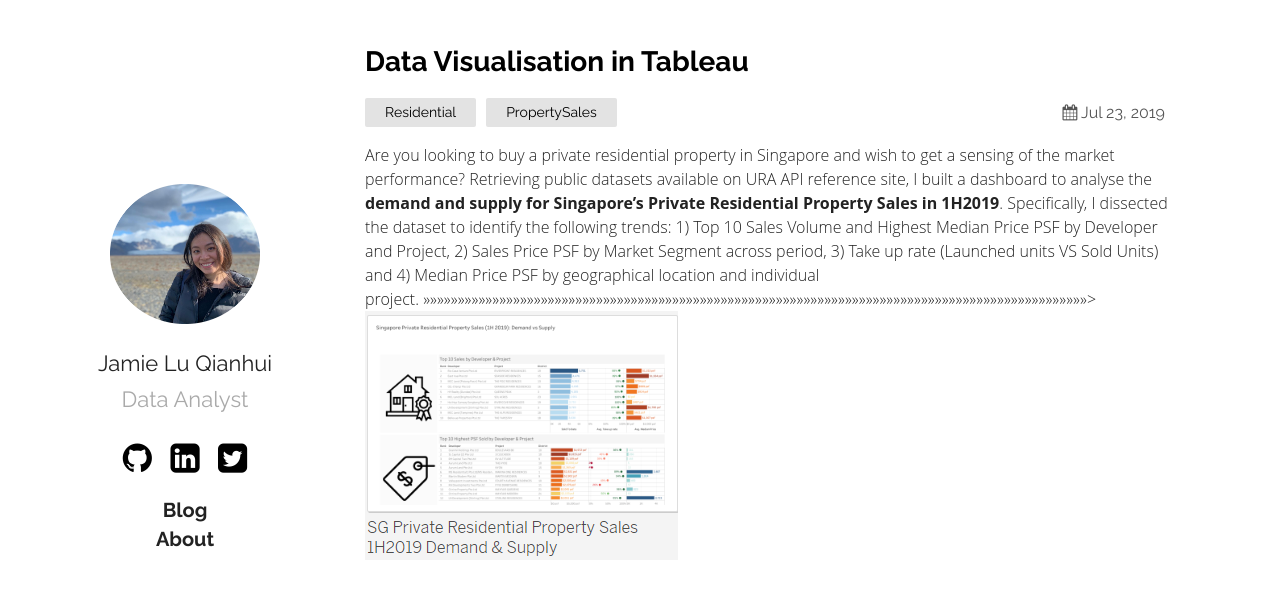
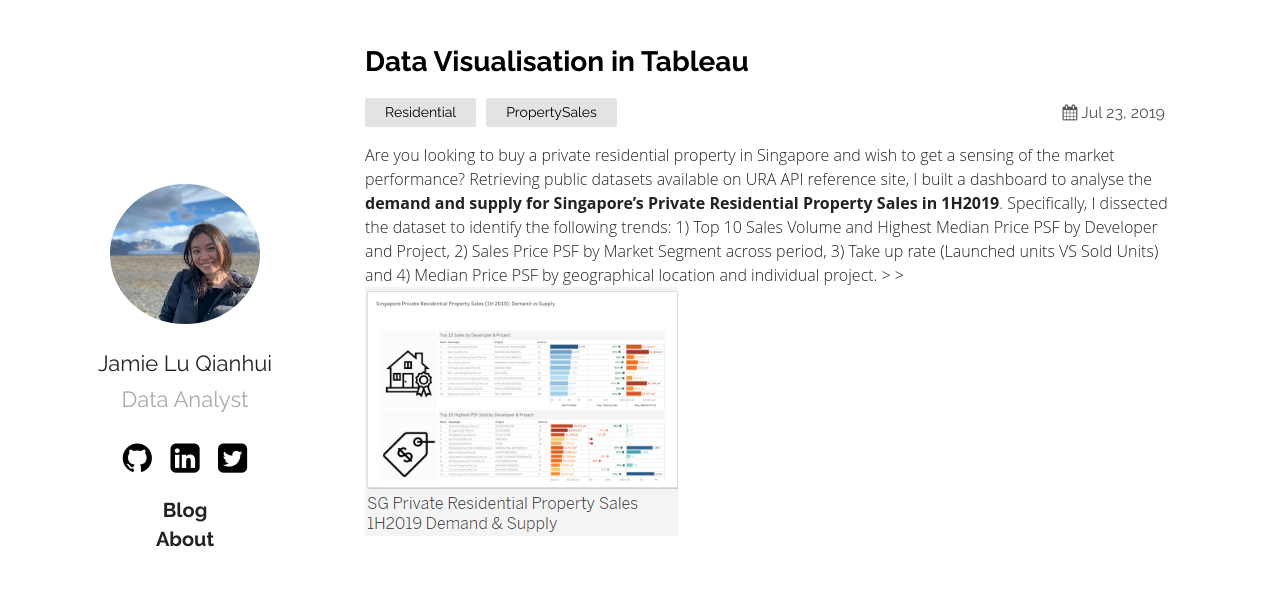
Before and after one commit to jamieqianhui/jamieqianhui.github.io, a Jekyll site: the page built from _posts/2019-07-23-Data-Visualisation-Resi-Property-Sales.markdown, in a window 1280 px wide and 900 px high, cut to the strip 0-594 px from the top of the window. Built offline with Jekyll 4.4.1, drawn with Linux system fonts in a browser that asks for light colours.

Commit message:
updated post

```diff
--- a/_posts/2019-07-23-Data-Visualisation-Resi-Property-Sales.markdown
+++ b/_posts/2019-07-23-Data-Visualisation-Resi-Property-Sales.markdown
@@ -4,7 +4,7 @@
 date:   2019-07-23 09:47:36 +0800
 categories: Residential PropertySales
 ---
-Are you looking to buy a private residential property in Singapore and wish to get a sensing of the market performance? Retrieving public datasets available on URA API reference site, I built a dashboard to analyse the **demand and supply for Singapore's Private Residential Property Sales in 1H2019**. Specifically, I dissected the dataset to identify the following trends: 1) Top 10 Sales Volume and Highest Median Price PSF by Developer and Project, 2) Sales Price PSF by Market Segment across period, 3) Take up rate (Launched units VS Sold Units) and 4) Median Price PSF by geographical location and individual project. >>>>>>>>>>>>>>>>>>>>>>>>>>>>>>>>>>>>>>>>>>>>>>>>>>>>>>>>>>>>>>>>>>>>>>>>>>>>>>>>>>>>>>>>>>>>>>>>>>>>>>>>>>>>>>>>>>>>>>>>>>>>>>>>>>>>>>>>>>>>>>>>>>>>>>>>>>>>>>>>>>>>>>>>>>>>>>>>>>>>>>>>>>>>>>>>>![viz]({{ '/assets/viz.PNG' | relative_url }})
+Are you looking to buy a private residential property in Singapore and wish to get a sensing of the market performance? Retrieving public datasets available on URA API reference site, I built a dashboard to analyse the **demand and supply for Singapore's Private Residential Property Sales in 1H2019**. Specifically, I dissected the dataset to identify the following trends: 1) Top 10 Sales Volume and Highest Median Price PSF by Developer and Project, 2) Sales Price PSF by Market Segment across period, 3) Take up rate (Launched units VS Sold Units) and 4) Median Price PSF by geographical location and individual project. >                                                                                                                                                                                                                     >![viz]({{ '/assets/viz.PNG' | relative_url }})
 
 <br>
 <iframe seamless frameborder="0" src="https://public.tableau.com/views/SGPrivateResidentialPropertySales1H2019DemandSupply/SingaporePrivateResidentialPropertySales1H2019DemandvsSupply?:embed=y&:display_count=yes&:origin=viz_share_link" width = '1200' height = '1200' scrolling='yes' ></iframe>
```
